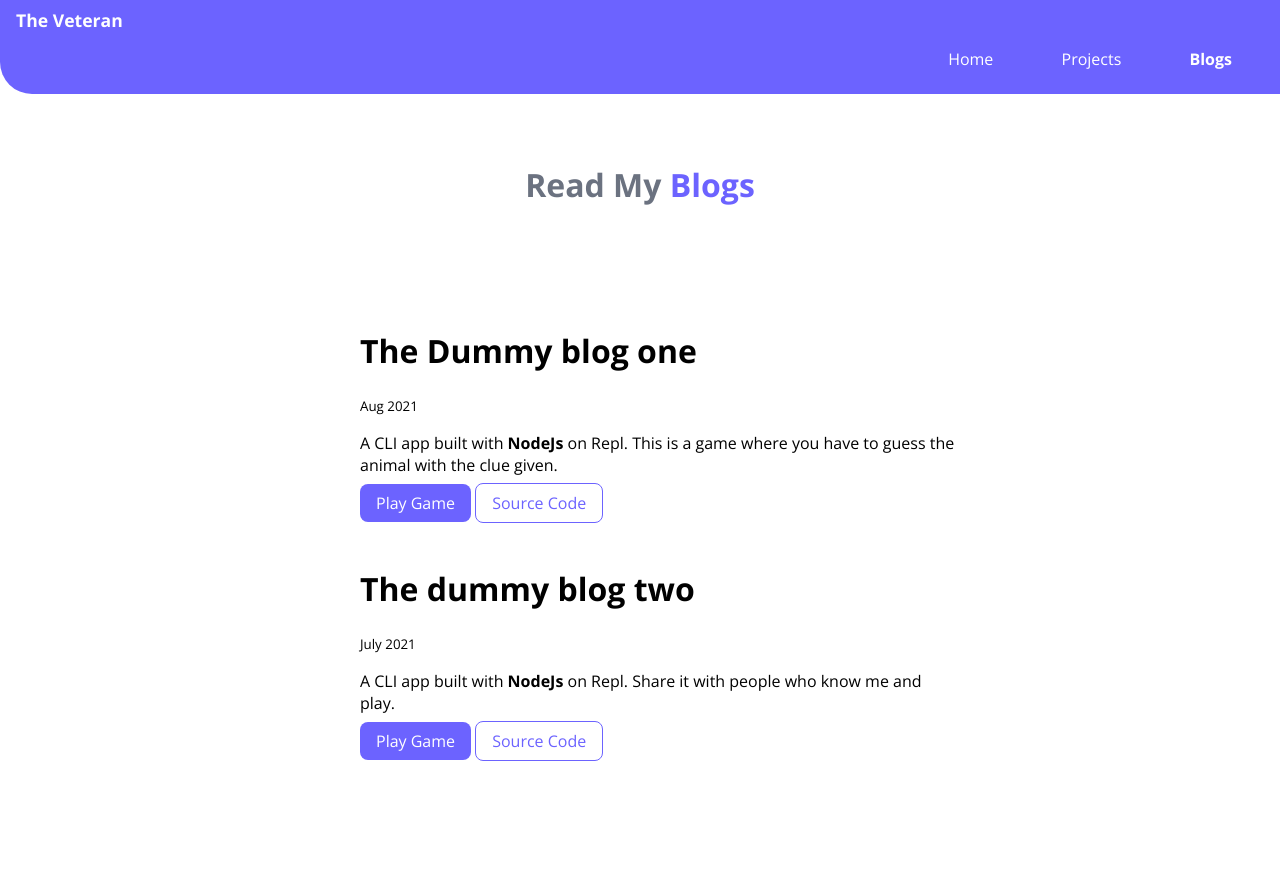
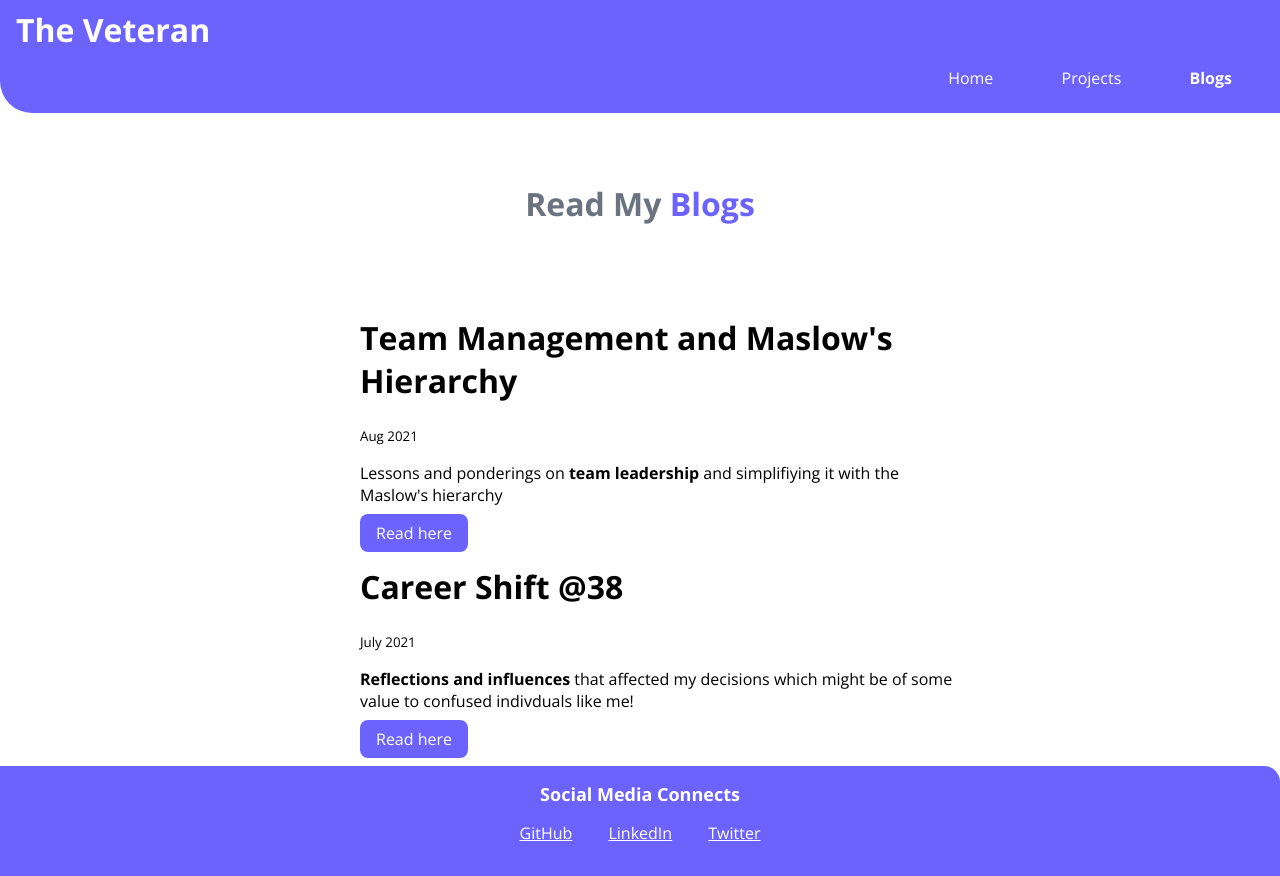
Before and after one commit to deepu-raj/NeogCamp-lesson-03, a plain HTML site: page blog.html in a window 1280 px wide. Before the commit the page ends 800 px from the top, so only its background shows below. Drawn offline with nearby package versions, Linux system fonts and the light colour scheme.

Commit message:
included blogs and links

```diff
--- a/blog.html
+++ b/blog.html
@@ -31,24 +31,33 @@
 
     <ol class ="list-nonbullet">
         <div class="container container-center">
-            <li> <h1> The Dummy blog one</h1>
+            <li> <h1>Team Management and Maslow's Hierarchy</h1>
                 <small>Aug 2021</small>
-                <p>A CLI app built with <strong>NodeJs</strong> on Repl. This is a game where you have to guess the animal with the clue given.</p>
-                <a class=" link link-primary" href="https://replit.com/@deepuraj/level-zero-own-game-assignment?v=1"> Play Game</a>
-                <a class="link link-secondary" href="https://github.com/deepu-raj/markTwo"> Source Code</a></li>
+                <p>Lessons and ponderings on <strong>team leadership </strong>and simplifiying it with the Maslow's hierarchy</p>
+                <a class=" link link-primary" href="https://www.notion.so/dveteran/Team-Management-and-Maslow-s-Hierarchy-aa74ecac7f724f41b20bbaf64fe3d604">Read here</a>
+
         </div>
         <div class="container container-center">
             <li>
-                <h1> The dummy blog two</h1>
+                <h1>Career Shift @38</h1>
                 <small>July 2021</small>
-                <p>A CLI app built with <strong>NodeJs</strong> on Repl. Share it with people who know me and play.</p>
-                <a class=" link link-primary" href="https://replit.com/@deepuraj/exe-14-end-game?v=1"> Play Game</a>
-                <a class="link link-secondary" href="https://github.com/deepu-raj/deepuraj-neog-markOne"> Source Code</a>
+                <p><strong>Reflections and influences</strong> that affected my decisions which might be of some value to confused indivduals like me!</p>
+                <a class=" link link-primary" href="https://www.notion.so/dveteran/Career-Shift-38-16859b8dd176417c8346a2150b7a0836"> Read here</a>
 
             </li>
         </div>
+    </ol>
 
-
-    </ol>
+    <footer class="footer">
+        <div class="footer-text">Social Media Connects</div>
+        <ul class="footer-list list-nonbullet">
+            <li class=" list-inline">
+                <a class="footer-link" href="https://github.com/deepu-raj">GitHub</a></li>
+            <li class="footer-list list-inline">
+                <a class="footer-link" href="www.linkedin.com/in/deepu-raj-devan">LinkedIn</a></li>
+            <li class="footer-list list-inline">
+                <a class="footer-link" href="https://twitter.com/Veteran441?s=09">Twitter</a></li>
+        </ul>
+    </footer>
 </body>
 </html>
--- a/style.css
+++ b/style.css
@@ -10,7 +10,7 @@ body{
 }
 
 .container{
-    padding: 1rem 1rem;
+    padding: 0rem 1rem;
 
 }
 
@@ -61,7 +61,7 @@ hr{
 
 .nav-brand{
     font-weight: bold;
-    font-size: 1.1rem;
+        font-size: 2rem;
 }
 .navigation .link-active{
     font-weight: bold;
@@ -88,6 +88,7 @@ hr{
 }
 .section h1 {
      text-align: center;
+
 }
 
 .ow{
```
Also changed, not shown: index.html (+6 -6 lines).
